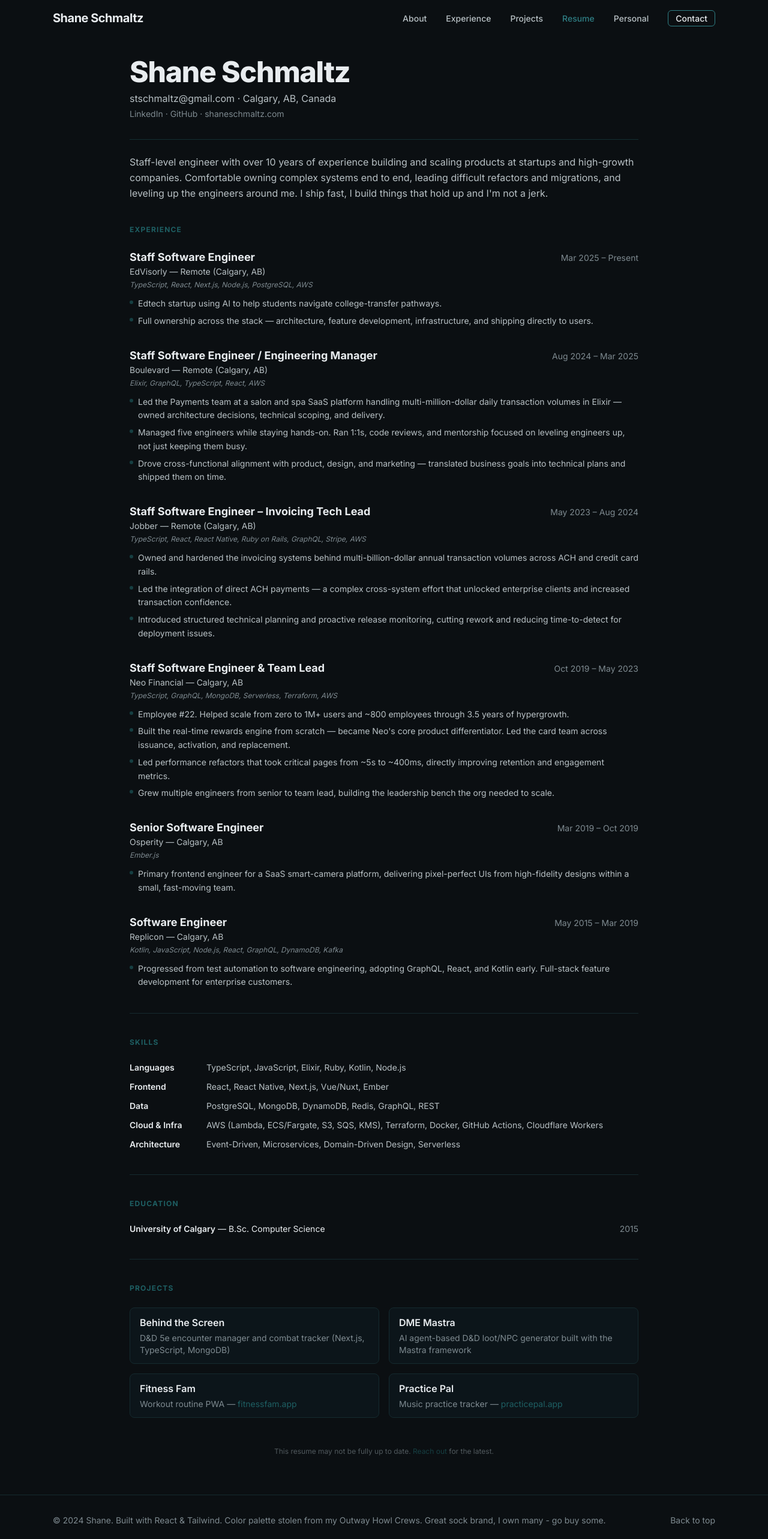
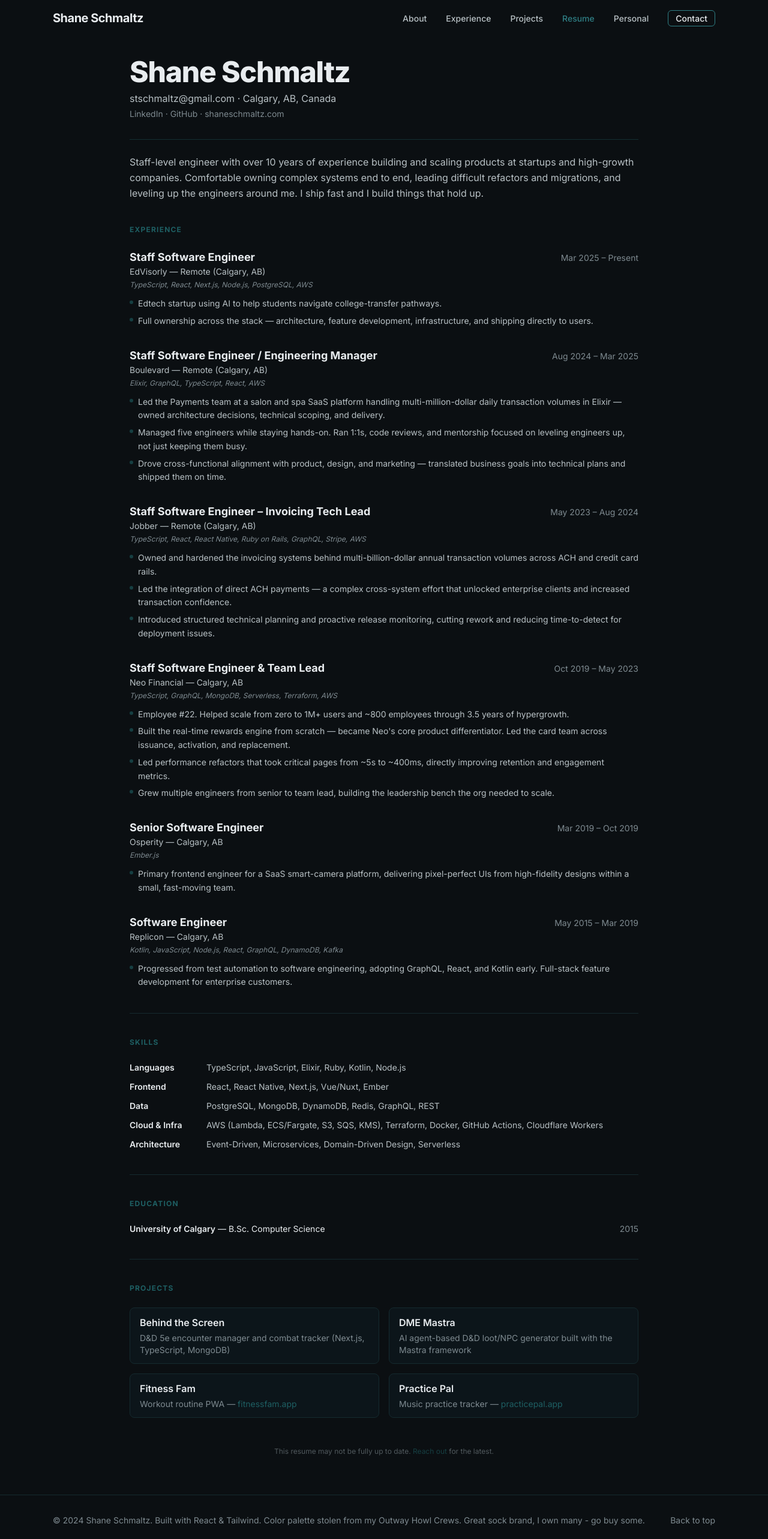
Before and after one commit to stschmaltz/personal-website-v4, a React (Vite) app: page /resume in a window 1280 px wide. Shown: the top 2566 px of the page at 60% size. Built offline with nearby package versions, Linux system fonts and the light colour scheme.

Commit message:
the jerk line felt like it might be cringe

```diff
--- a/public/resume.html
+++ b/public/resume.html
@@ -147,7 +147,7 @@
 
 <div class="section" style="margin-bottom: 10px;">
   <p style="font-size: 10pt; line-height: 1.5; color: #333;">
-    Staff-level engineer with over 10 years of experience building and scaling products at startups and high-growth companies. Comfortable owning complex systems end to end, leading difficult refactors and migrations, and leveling up the engineers around me. I ship fast, I build things that hold up and I'm not a jerk.
+    Staff-level engineer with over 10 years of experience building and scaling products at startups and high-growth companies. Comfortable owning complex systems end to end, leading difficult refactors and migrations, and leveling up the engineers around me. I ship fast and I build things that hold up.
   </p>
 </div>
 
--- a/src/components/Footer.tsx
+++ b/src/components/Footer.tsx
@@ -3,7 +3,7 @@ export default function Footer() {
     <footer className="border-t border-forest-surface bg-alpine-black py-8">
       <div className="mx-auto flex max-w-6xl flex-col items-center justify-between gap-4 px-6 sm:flex-row">
         <p className="text-sm text-stone">
-          &copy; {new Date().getFullYear()} Shane. Built with React &amp;
+          &copy; {new Date().getFullYear()} Shane Schmaltz. Built with React &amp;
           Tailwind. Color palette stolen from my{" "}
           <a
             href="https://outway.com/products/howl-crew"
--- a/src/pages/ResumePage.tsx
+++ b/src/pages/ResumePage.tsx
@@ -154,8 +154,8 @@ export default function ResumePage() {
         <p className="mt-6 leading-relaxed text-silver">
           Staff-level engineer with over 10 years of experience building and scaling products at
           startups and high-growth companies. Comfortable owning complex systems end to end, leading
-          difficult refactors and migrations, and leveling up the engineers around me. I ship fast,
-          I build things that hold up and I'm not a jerk.
+          difficult refactors and migrations, and leveling up the engineers around me. I ship fast
+          and I build things that hold up.
         </p>
 
         <section className="mt-10">
```
